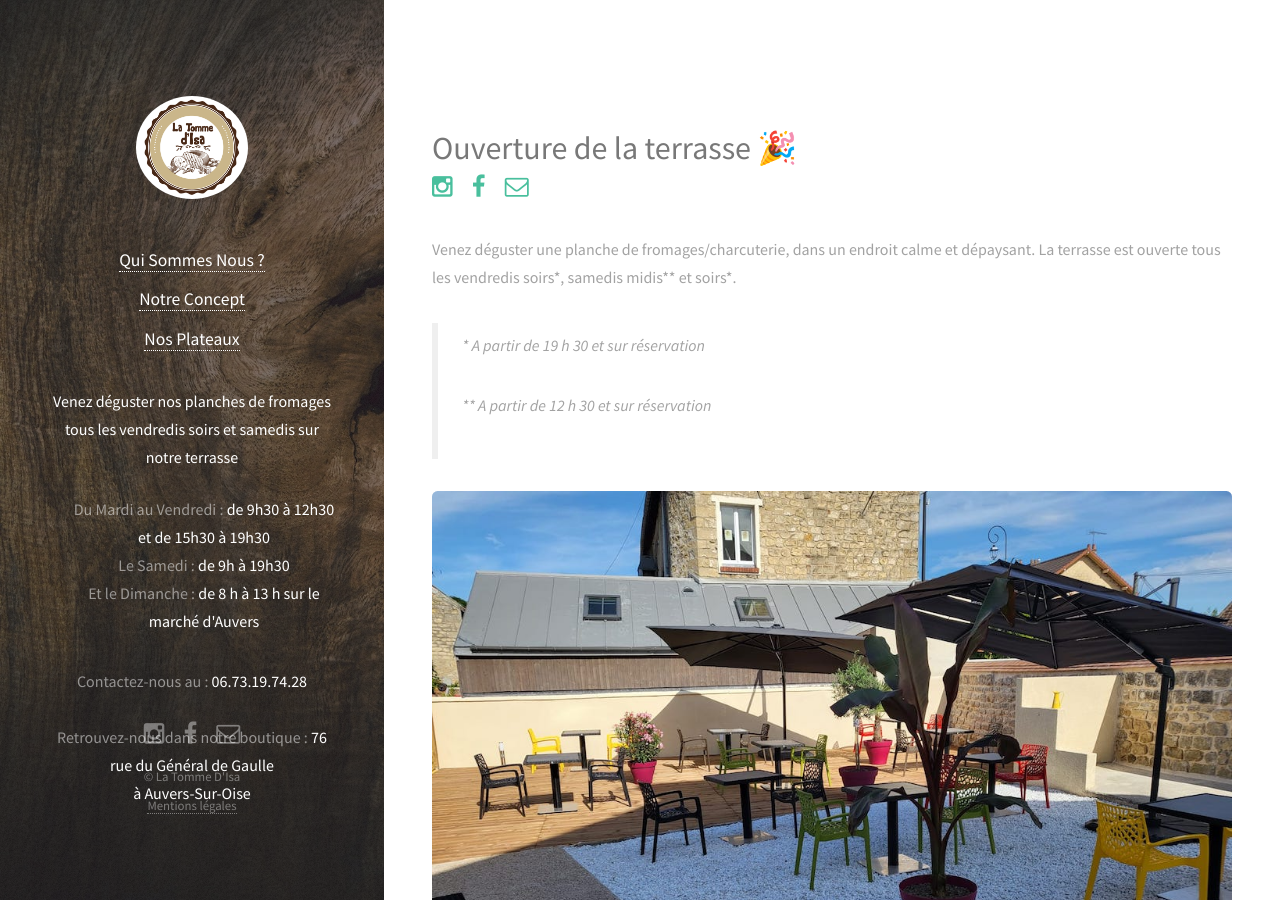
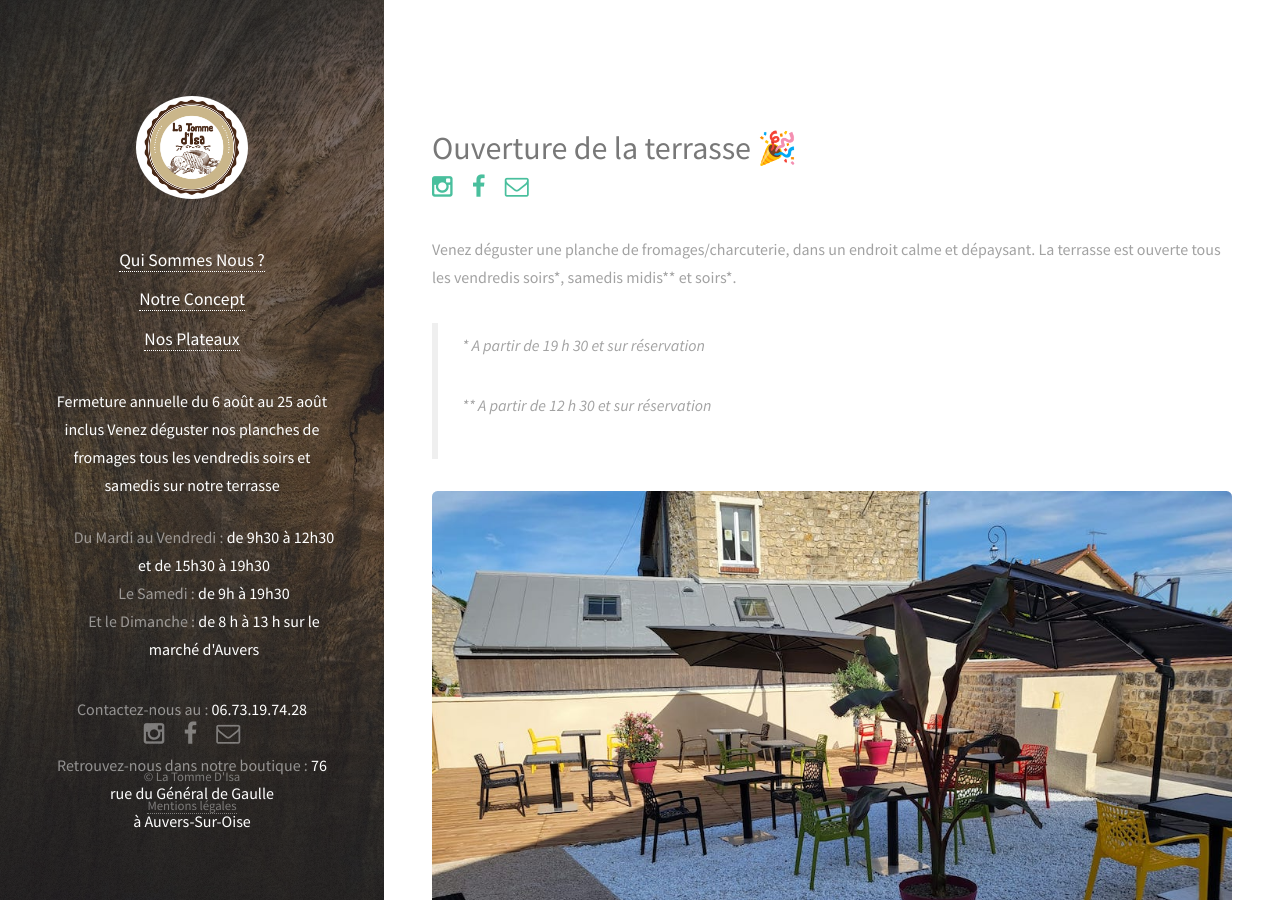
Before and after one commit to SachaCR/la-tomme-disa, a Jekyll site: the page built from index.html, in a window 1280 px wide and 900 px high. Built offline with Jekyll 4.4.1, drawn with Linux system fonts in a browser that asks for light colours; nearby versions of some CDN libraries.

Commit message:
Display annual leave

```diff
--- a/_layouts/default.html
+++ b/_layouts/default.html
@@ -34,6 +34,7 @@
 
 			<p>
 			</br>
+				<strong>Fermeture annuelle du 6 août au 25 août inclus</strong>
 				<strong>Venez déguster nos planches de fromages tous les vendredis soirs et samedis sur notre terrasse</strong>
 			</br>
 				<ul class="informations">
```
